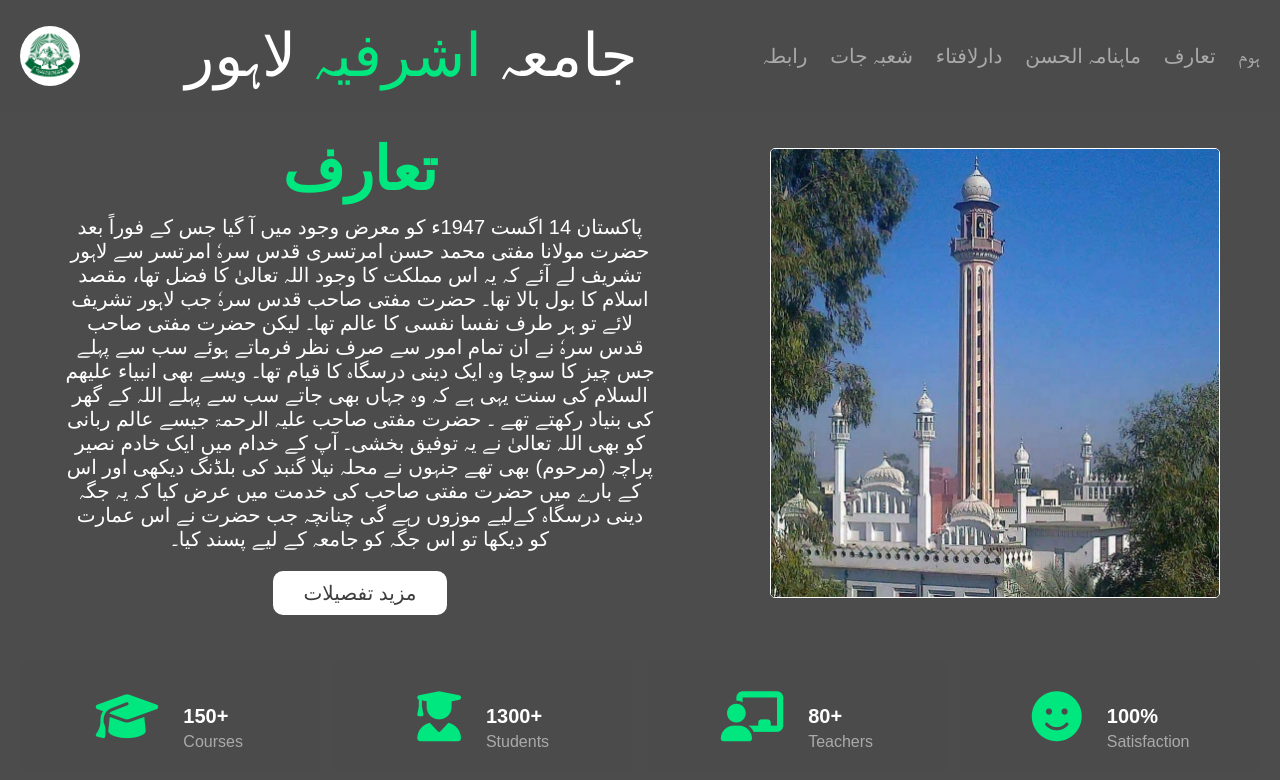
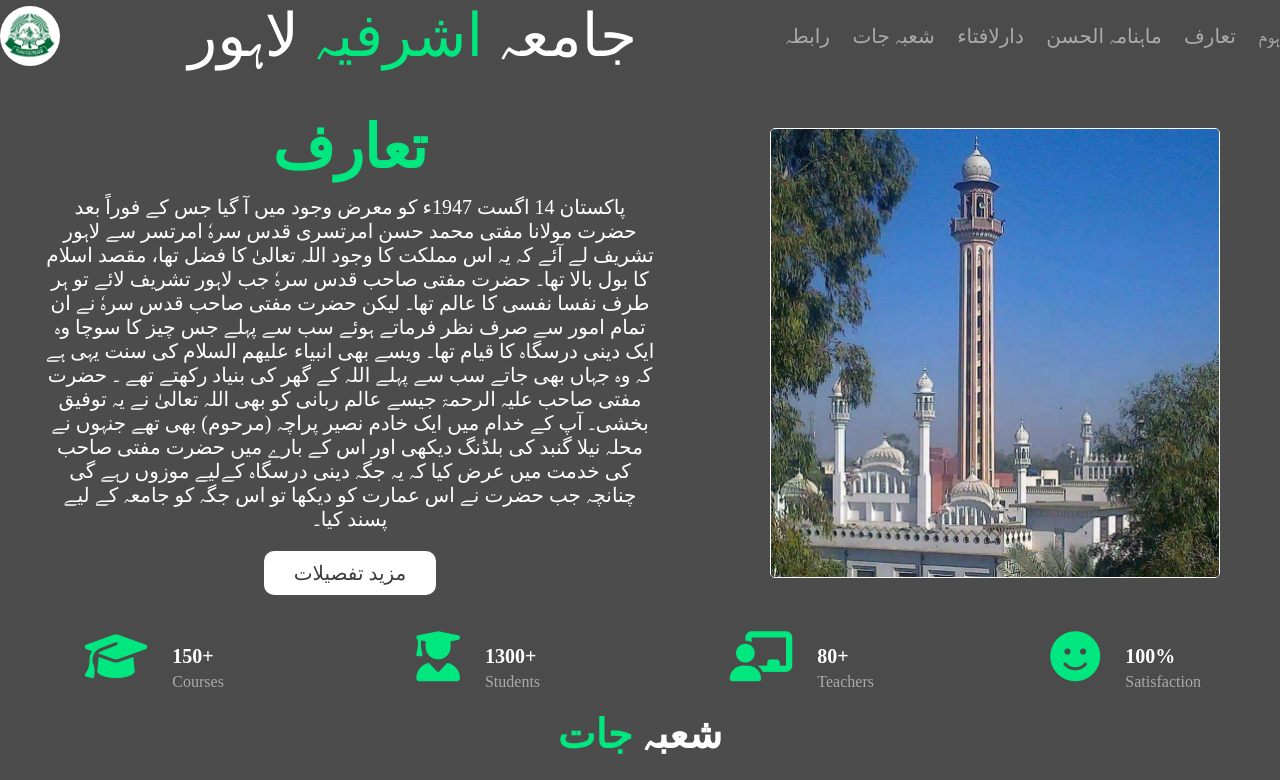
Before and after one commit to aftabgit786/web-for-jamia-asharfia, a plain HTML site: page index.html in a window 1280 px wide. Shown: the top 780 px of the page. Drawn offline with nearby package versions, Linux system fonts and the light colour scheme.

Commit message:
update css

```diff
--- a/style.css
+++ b/style.css
@@ -8,7 +8,7 @@
 }
 
 *{
-   font-family: 'Rubik', sans-serif;
+   font-family: 'jameel noori nastaleeq';
    margin:0; padding:0;
    box-sizing: border-box;
    outline: none; border:none;
@@ -54,7 +54,7 @@
 section{
    max-width: 1300px;
    margin:0 auto;
-   padding:2rem;
+   /* padding:2rem; */
 }
 
 .ash{
```
